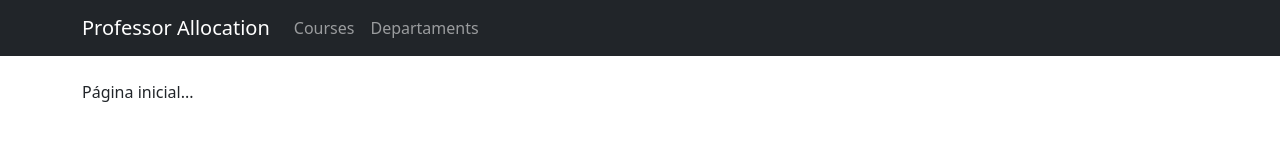
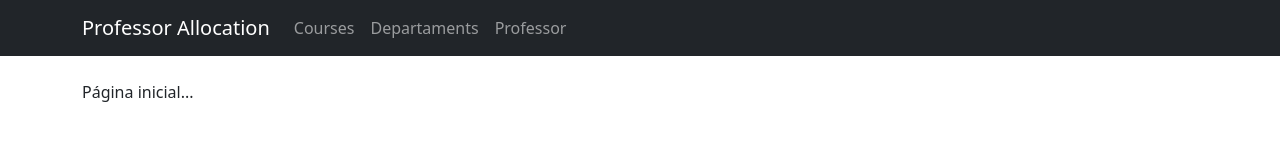
Before and after one commit to duarterafael/professor-allocation-front-luiz, a React (Create React App) app: page / in a window 1280 px wide. Shown: the top 160 px of the page. Built offline with nearby package versions, Linux system fonts and the light colour scheme; no server answers.

Commit message:
Add professor rout

```diff
--- a/src/router.js
+++ b/src/router.js
@@ -4,7 +4,7 @@ import Home from "./pages/Home";
 import Layout from "./components/Layout";
 import Courses from "./pages/Courses";
 import Departament from "./pages/Department";
-//import Professor from "./pages/Professor";
+import Professor from "./pages/Professor";
 //import Allocation from "./pages/Allocation";
 
 const routes = [
@@ -24,11 +24,11 @@ const routes = [
     name: "Departaments",
     component: Departament,
   },
-  // {
-  //   path: "/professor",
-  //   name: "Professor",
-  //   component: Professor,
-  // },
+  {
+     path: "/professor",
+     name: "Professor",
+     component: Professor,
+   },
   // {
   //   path: "/allocations",
   //   name: "Allocations",
```
